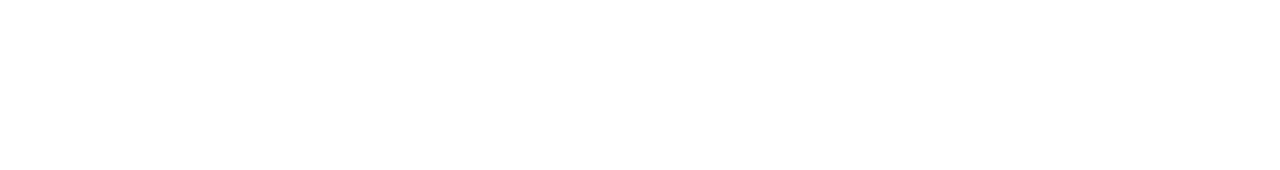
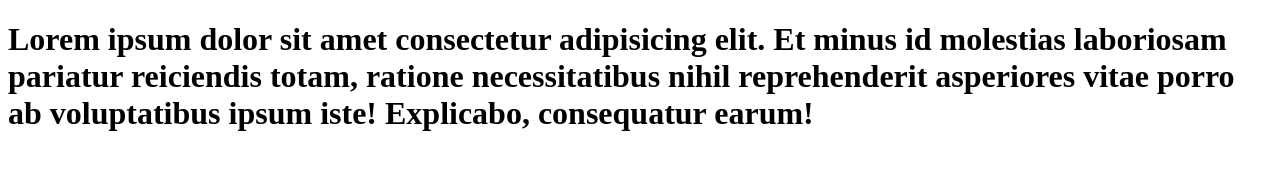
Before and after one commit to Cfuf/new-project, a plain HTML site: page index.html in a window 1280 px wide. Drawn offline with Linux system fonts and the light colour scheme.

Commit message:
добавлен h1

```diff
--- a/index.html
+++ b/index.html
@@ -7,6 +7,11 @@
   <title>Document</title>
 </head>
 <body>
+  <main class="main">
+    <h1 class="main-title">
+      Lorem ipsum dolor sit amet consectetur adipisicing elit. Et minus id molestias laboriosam pariatur reiciendis totam, ratione necessitatibus nihil reprehenderit asperiores vitae porro ab voluptatibus ipsum iste! Explicabo, consequatur earum!
+    </h1>
+  </main>
 
 </body>
 </html>
```
